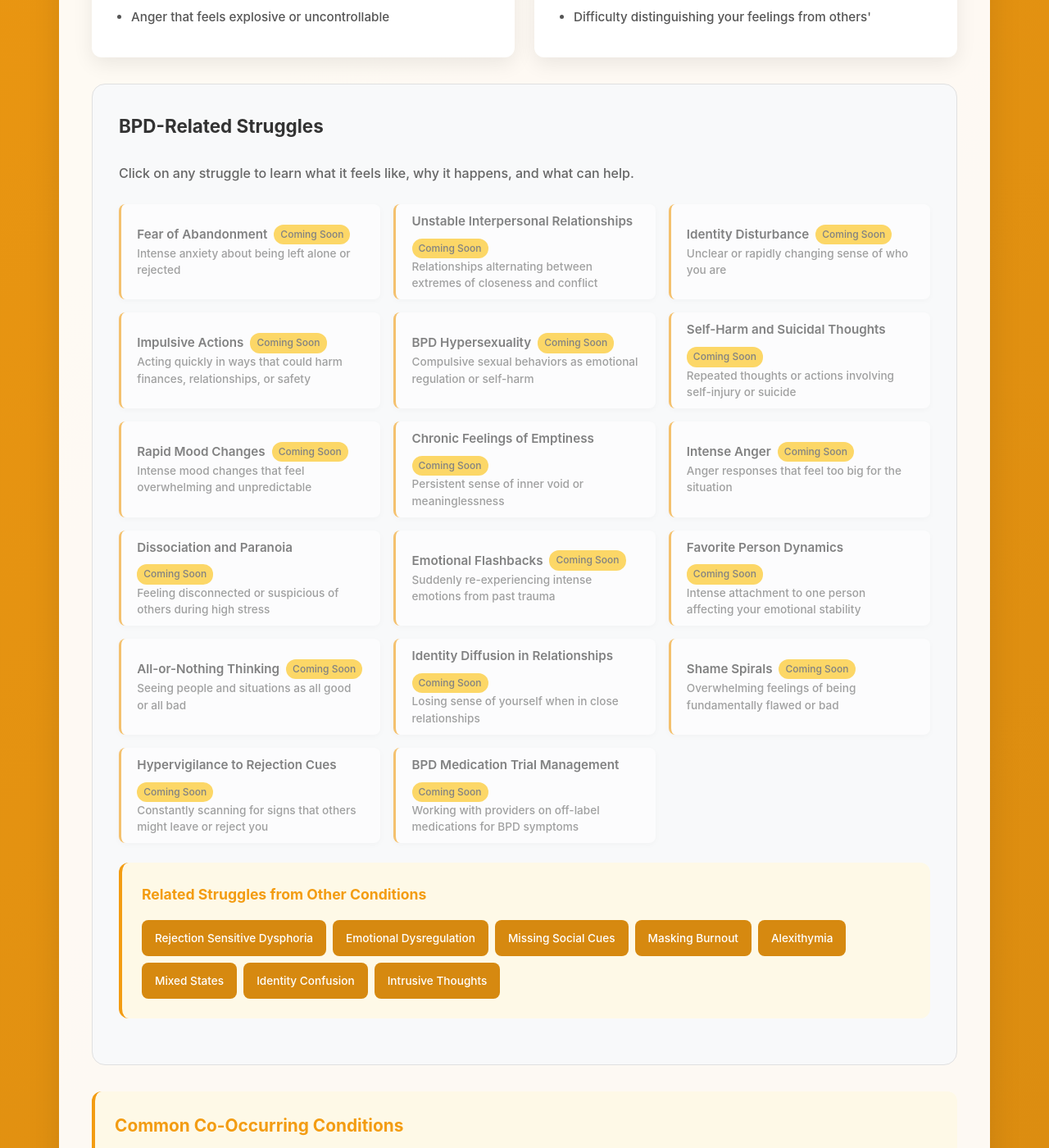
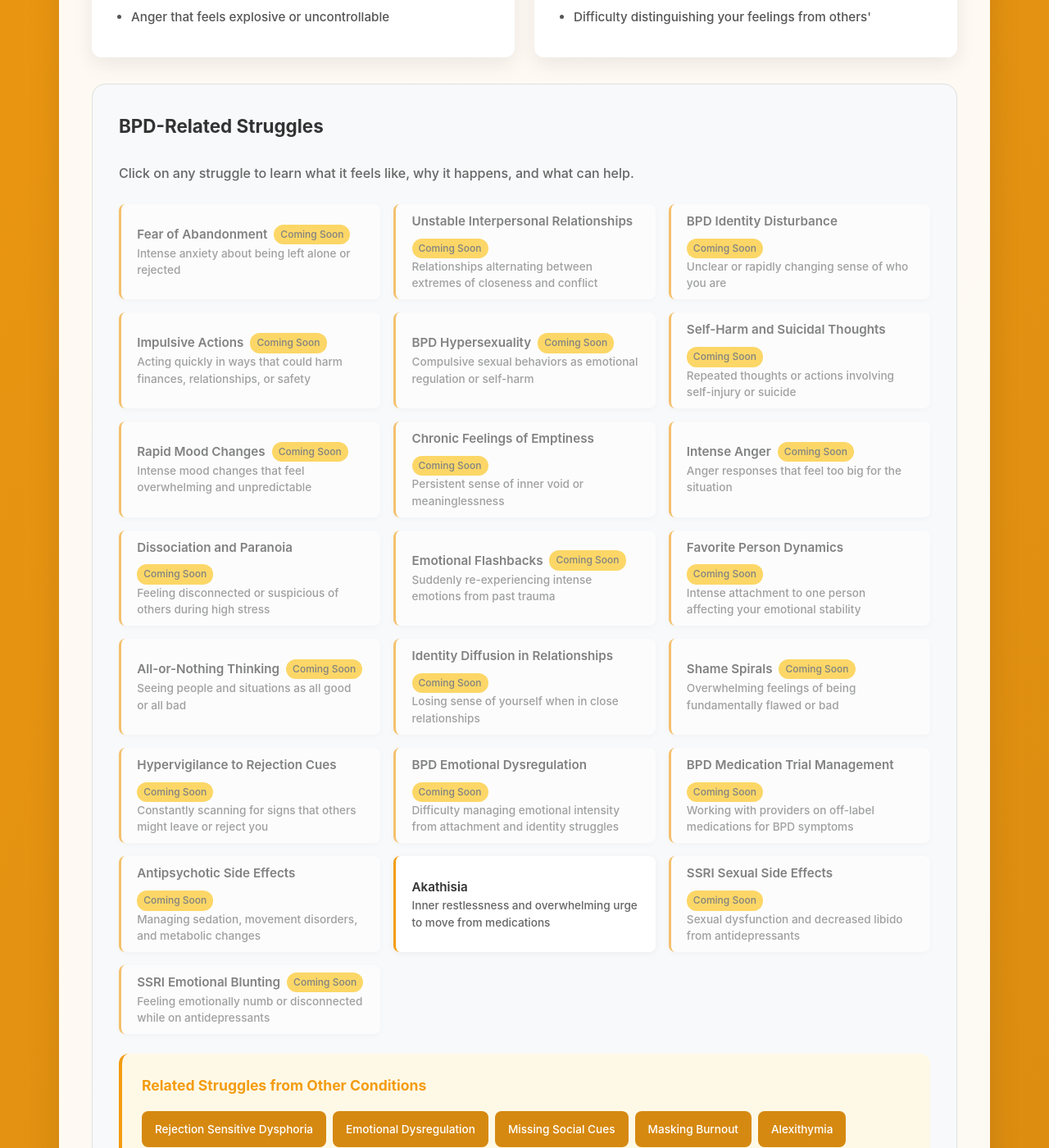
Before and after one commit to neurodivergent-survival-guide/neurodivergent-survival-guide, a Jekyll site: the page built from conditions/bpd.html, in a window 1280 px wide and 1400 px high, scrolled down 2147 px. Shown: the whole window at 82% size. Built offline with Jekyll 4.4.1, drawn with Linux system fonts in a browser that asks for light colours.

Commit message:
Update struggle_order.yml

```diff
--- a/_data/struggle_order.yml
+++ b/_data/struggle_order.yml
@@ -1,5 +1,5 @@
 # /_data/struggle_order.yml
-# Struggle order for each condition - maintains your thoughtful flow from common to rare
+# Updated to reflect multi-condition struggles and condition-specific versions
 
 adhd:
   - slug: "task-initiation-paralysis"
@@ -38,9 +38,9 @@
   - slug: "rejection-sensitive-dysphoria"
     title: "Rejection Sensitive Dysphoria"
     description: "Intense emotional response to perceived rejection or criticism"
-  - slug: "emotional-dysregulation"
-    title: "Emotional Dysregulation"
-    description: "Difficulty managing the intensity of emotional responses"
+  - slug: "adhd-emotional-dysregulation"
+    title: "ADHD Emotional Dysregulation"
+    description: "Difficulty managing emotional intensity from dopamine regulation differences"
   - slug: "hyperfocus-episodes"
     title: "Hyperfocus Episodes"
     description: "Becoming so absorbed you lose awareness of time and needs"
@@ -100,6 +100,9 @@
   - slug: "masking-burnout"
     title: "Masking Burnout"
     description: "Exhaustion from years of camouflaging your authentic self"
+  - slug: "autism-emotional-dysregulation"
+    title: "Autism Emotional Dysregulation"
+    description: "Difficulty managing emotional intensity from sensory and social overwhelm"
   - slug: "late-diagnosis-grief"
     title: "Late Diagnosis Grief"
     description: "Processing missed opportunities and identity reconstruction after adult diagnosis"
@@ -125,7 +128,7 @@
     description: "Excessive involvement in activities during manic periods"
   - slug: "bipolar-hypersexuality"
     title: "Bipolar Hypersexuality"
-    description: "Compulsive sexual thoughts or behaviors during mood episodes"
+    description: "Compulsive sexual thoughts or behaviors during manic episodes"
   - slug: "poor-judgment-during-episodes"
     title: "Poor Judgment During Episodes"
     description: "Making decisions that seem reasonable but have negative consequences"
@@ -165,9 +168,12 @@
   - slug: "akathisia"
     title: "Akathisia"
     description: "Inner restlessness and overwhelming urge to move from medications"
-  - slug: "identity-confusion-between-episodes"
-    title: "Identity Confusion Between Episodes"
+  - slug: "bipolar-identity-confusion"
+    title: "Bipolar Identity Confusion"
     description: "Feeling unsure of your real self across different mood states"
+  - slug: "bipolar-emotional-dysregulation"
+    title: "Bipolar Emotional Dysregulation"
+    description: "Difficulty managing emotional intensity during mood episodes"
   - slug: "relationship-strain-from-mood-volatility"
     title: "Relationship Strain from Mood Volatility"
     description: "Impact of mood episodes on family, friends, and romantic relationships"
@@ -182,8 +188,8 @@
   - slug: "unstable-interpersonal-relationships"
     title: "Unstable Interpersonal Relationships"
     description: "Relationships alternating between extremes of closeness and conflict"
-  - slug: "identity-disturbance"
-    title: "Identity Disturbance"
+  - slug: "bpd-identity-disturbance"
+    title: "BPD Identity Disturbance"
     description: "Unclear or rapidly changing sense of who you are"
   - slug: "impulsivity-potentially-damaging"
     title: "Impulsive Actions"
@@ -224,9 +230,24 @@
   - slug: "hypervigilance-to-rejection-cues"
     title: "Hypervigilance to Rejection Cues"
     description: "Constantly scanning for signs that others might leave or reject you"
+  - slug: "bpd-emotional-dysregulation"
+    title: "BPD Emotional Dysregulation"
+    description: "Difficulty managing emotional intensity from attachment and identity struggles"
   - slug: "bpd-medication-trial-management"
     title: "BPD Medication Trial Management"
     description: "Working with providers on off-label medications for BPD symptoms"
+  - slug: "antipsychotic-side-effects"
+    title: "Antipsychotic Side Effects"
+    description: "Managing sedation, movement disorders, and metabolic changes"
+  - slug: "akathisia"
+    title: "Akathisia"
+    description: "Inner restlessness and overwhelming urge to move from medications"
+  - slug: "ssri-sexual-side-effects"
+    title: "SSRI Sexual Side Effects"
+    description: "Sexual dysfunction and decreased libido from antidepressants"
+  - slug: "ssri-emotional-blunting"
+    title: "SSRI Emotional Blunting"
+    description: "Feeling emotionally numb or disconnected while on antidepressants"
 
 ocd:
   - slug: "intrusive-thoughts-images-urges"
@@ -258,7 +279,7 @@
     description: "Mood problems that develop from the burden of living with OCD"
   - slug: "ssri-sexual-side-effects"
     title: "SSRI Sexual Side Effects"
-    description: "Sexual dysfunction and decreased libido from OCD medications"
+    description: "Sexual dysfunction and decreased libido from antidepressants"
   - slug: "ssri-emotional-blunting"
     title: "SSRI Emotional Blunting"
     description: "Feeling emotionally numb or disconnected while on antidepressants"
```
